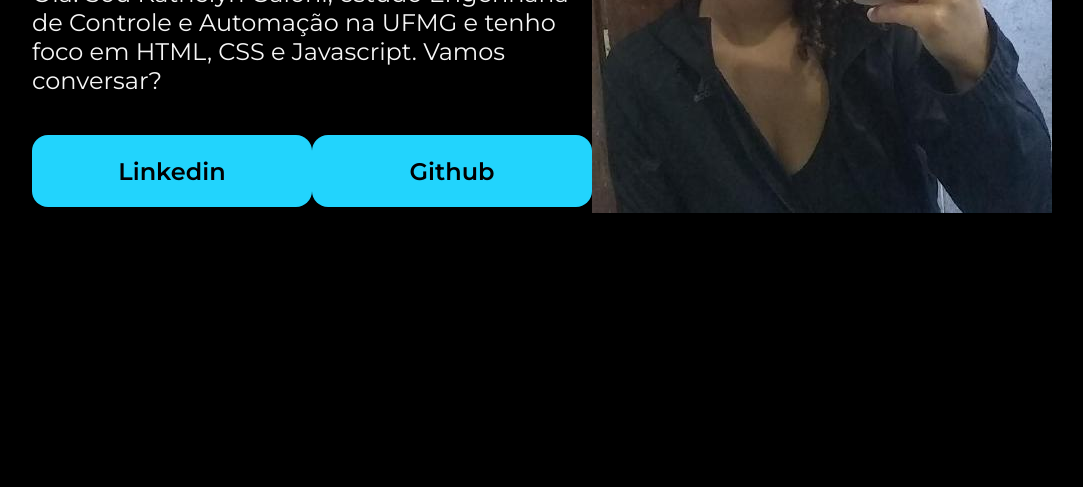
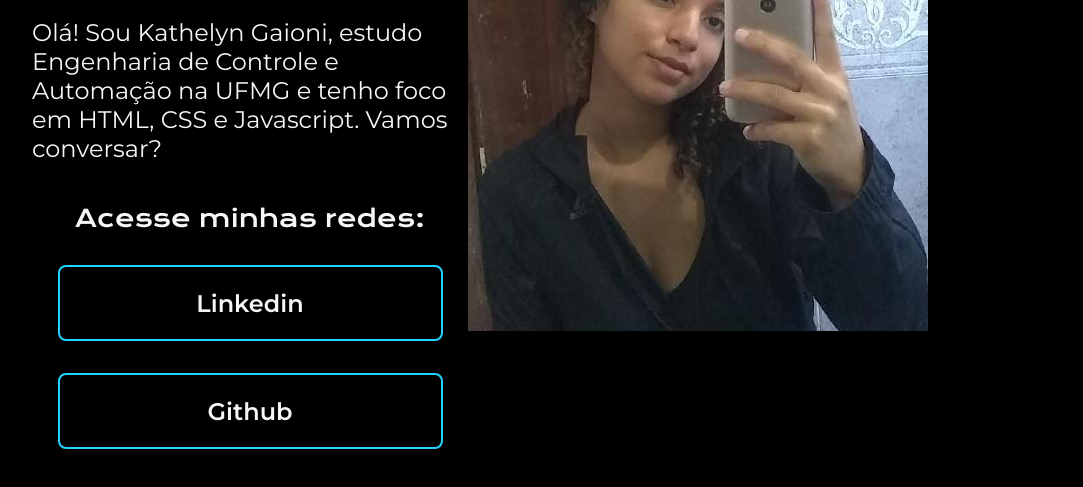
Before and after one commit to kathelyngaioni/Portifolio, a plain HTML site: page index.html in a window 1280 px wide. Shown: the part 375-862 px from the top of the page, without its empty margins (160-1243 px from the left). Drawn offline with nearby package versions, Linux system fonts and the light colour scheme.

Commit message:
novo-layout-botoes

```diff
--- a/index.html
+++ b/index.html
@@ -16,6 +16,7 @@
         <h1 class="apresentacao__conteudo__titulo">Eleve seu negócio digital a outro nível <strong class="titulo-destaque">com um Front-end de qualidade </strong></h1>
         <p class="apresentacao__conteudo__paragrafo"> Olá! Sou Kathelyn Gaioni, estudo Engenharia de Controle e Automação na UFMG e tenho foco em HTML, CSS e Javascript. Vamos conversar?</p>
         <div class="apresentacao__links">
+          <h2 class="apresentacao__links__subtitulo">Acesse minhas redes:</h2>
           <a class="apresentacao__links__link" href="https://www.linkedin.com/in/kathelyn-gaioni-5aa30a252/">Linkedin</a>
           <a class="apresentacao__links__link"href="https://github.com/kathelyngaioni">Github</a>
         </div>
--- a/style.css
+++ b/style.css
@@ -40,15 +40,22 @@ body {
 
 .apresentacao__links {
   display: flex;
+  flex-direction: column;
+  align-items: center;
   justify-content: space-between;
+  gap: 32px;
 }
-
+.apresentacao__links__subtitulo {
+  font-family: 'Krona One', sans-ser;
+  font-weight: 400;
+  font-size: 24px;
+}
 .apresentacao__links__link {
-  background-color: #22D4FD;
-  color:#000000;
-  width: 280px;
+  color:#F6F6F6;
+  width: 381px;
   text-align: center;
-  border-radius: 16px;
+  border: 2px solid #22D4FD;
+  border-radius: 8px;
   font-size: 24px;
   font-family: 'Montserrat', sans-serif;
   padding: 21.5px 0;
```
